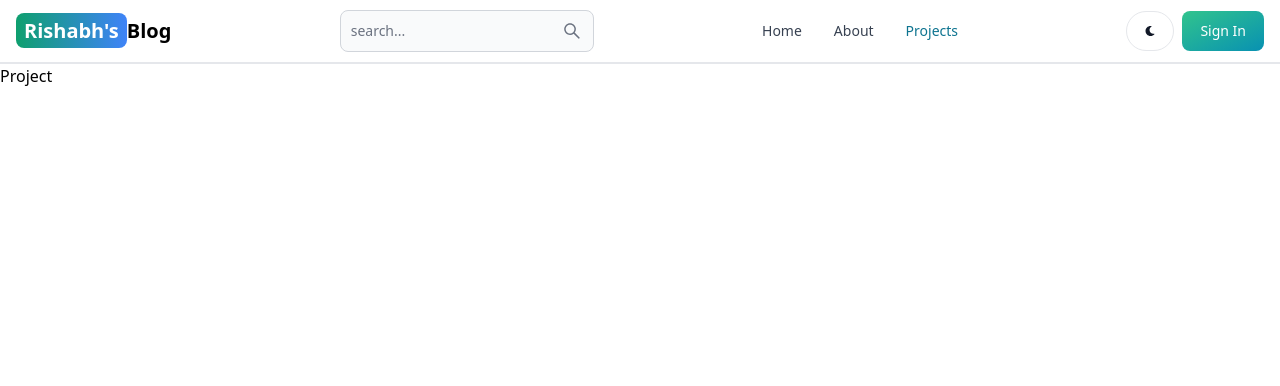
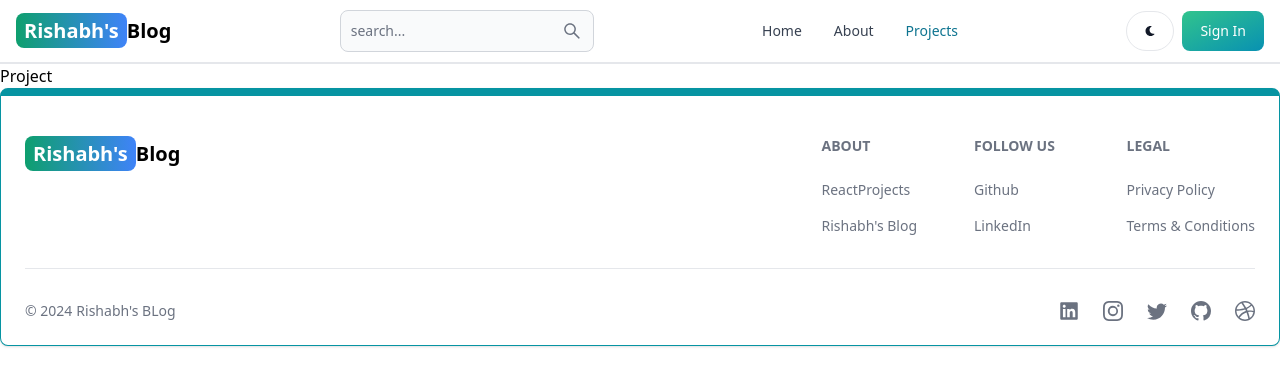
Before and after one commit to RishabhAgarwal-01/BLOGAPP, a React (Vite) app in the folder client/: page /projects in a window 1280 px wide. Shown: the top 386 px of the page. Built offline with nearby package versions, Linux system fonts and the light colour scheme.

Commit message:
created a footer

```diff
--- a/client/src/App.jsx
+++ b/client/src/App.jsx
@@ -7,6 +7,8 @@
 import Project from './pages/Project'
 import Home from './pages/Home'
 import Header from './components/Header'
+import FooterComp from './components/Footer'
+
 function App() {
   return (
     <BrowserRouter>
@@ -19,6 +21,7 @@
         <Route path="/dashboard" element= {<Dashboard/>} />
         <Route path="/projects" element= {<Project/>} />
       </Routes>
+      <FooterComp />
     </BrowserRouter>
 
   )
--- /dev/null
+++ b/client/src/components/Footer.jsx
@@ -0,0 +1,83 @@
+import React from 'react'
+import { Footer } from 'flowbite-react'
+import { Link } from 'react-router-dom'
+import { FaLinkedin } from 'react-icons/fa';
+import { BsInstagram, BsTwitter, BsGithub, BsDribbble } from 'react-icons/bs';
+
+function FooterComp() {
+  return (
+    <Footer container className='border border-t-8 border-teal-500'>
+        <div className='w-full max-w-7xl mx-auto'>
+            <div className='grid w-full justify-between sm:flex md:grid-cols-1'>
+               <div className='mt-5'>
+               <Link to="/" className='self-center whitespace-nowrap text-sm sm:text-xl font-semibold dark:text-white'>
+                  <span className='px-2 py-1 bg-gradient-to-r from-green-500 to-blue-500 text-white rounded-lg'>Rishabh's</span>
+                Blog
+               </Link>
+               </div>
+               <div className='grid grid-cols-2 gap-8 mt-4 sm:grid-cols-3 sm:gap-6'>
+            <div>
+              <Footer.Title title='About' />
+              <Footer.LinkGroup col>
+                <Footer.Link
+                  href='#'
+                  target='_blank'
+                  rel='noopener noreferrer'
+                >
+                  ReactProjects
+                </Footer.Link>
+                <Footer.Link
+                  href='/about'
+                  target='_blank'
+                  rel='noopener noreferrer'
+                >
+                  Rishabh's Blog
+                </Footer.Link>
+              </Footer.LinkGroup>
+            </div>
+            <div>
+              <Footer.Title title='Follow us' />
+              <Footer.LinkGroup col>
+                <Footer.Link
+                  href='https://github.com/RishabhAgarwal-01'
+                  target='_blank'
+                  rel='noopener noreferrer'
+                >
+                  Github
+                </Footer.Link>
+                <Footer.Link href='https://www.linkedin.com/in/rishabhagarwal11'
+                 target='_blank'
+                 rel='noopener noreferrer'>LinkedIn</Footer.Link>
+              </Footer.LinkGroup>
+            </div>
+            <div>
+              <Footer.Title title='Legal' />
+              <Footer.LinkGroup col>
+                <Footer.Link href='#'>Privacy Policy</Footer.Link>
+                <Footer.Link href='#'>Terms &amp; Conditions</Footer.Link>
+              </Footer.LinkGroup>
+            </div>
+          </div>
+        </div>
+        <Footer.Divider />
+        <div className='w-full sm:flex sm:items-center sm:justify-between'>
+          <Footer.Copyright
+            href='#'
+            by="Rishabh's BLog"
+            year={new Date().getFullYear()}
+          />
+          <div className="flex gap-6 sm:mt-0 mt-4 sm:justify-center">
+            <Footer.Icon href='https://www.linkedin.com/in/rishabhagarwal11' icon={FaLinkedin }/>
+            <Footer.Icon href='#' icon={BsInstagram}/>
+            <Footer.Icon href='#' icon={BsTwitter}/>
+            <Footer.Icon href='https://github.com/RishabhAgarwal-01' icon={BsGithub}/>
+            <Footer.Icon href='#' icon={BsDribbble}/>
+
+          </div>
+            </div>
+         </div>
+    </Footer>
+  )
+}
+
+export default FooterComp;
```
